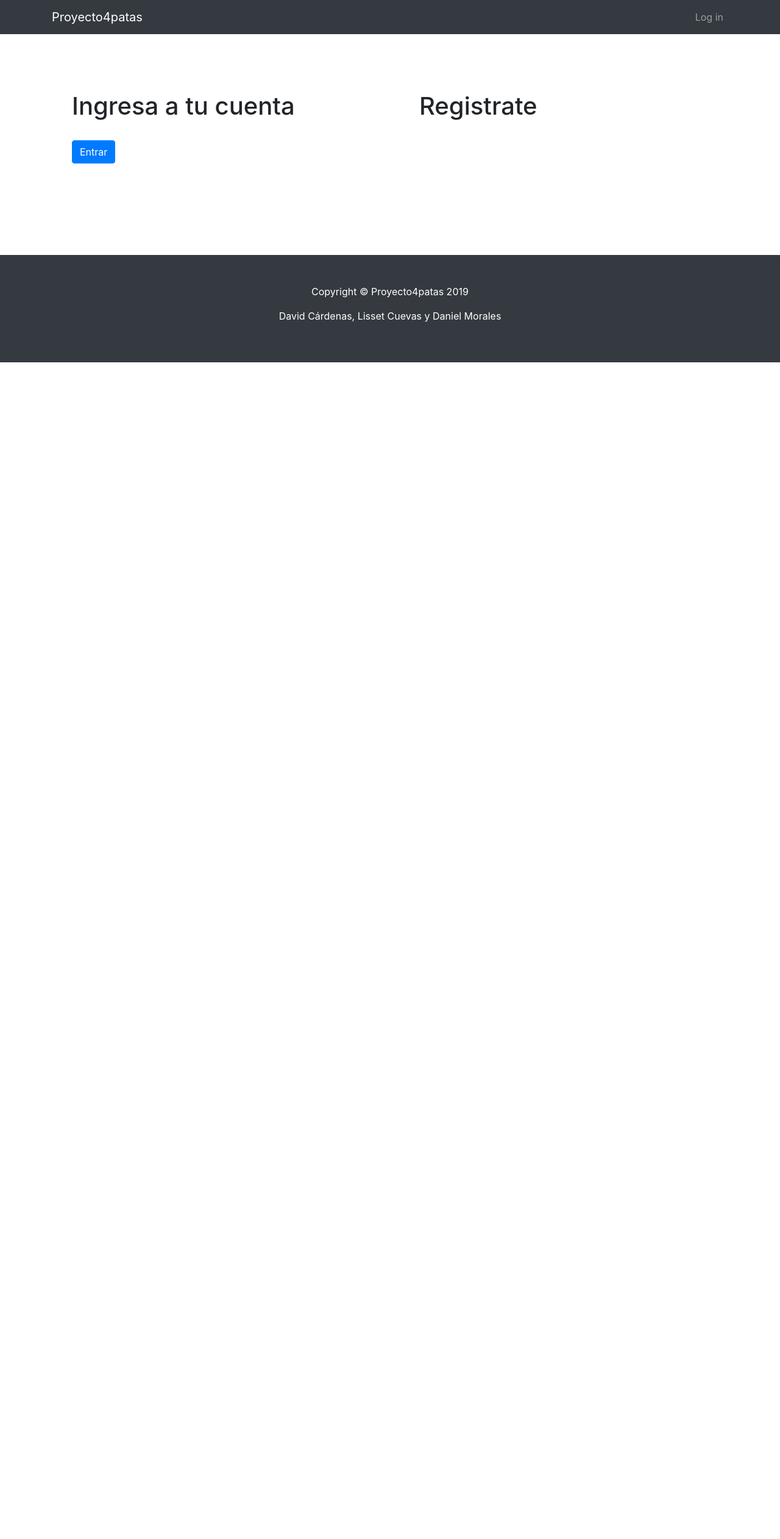
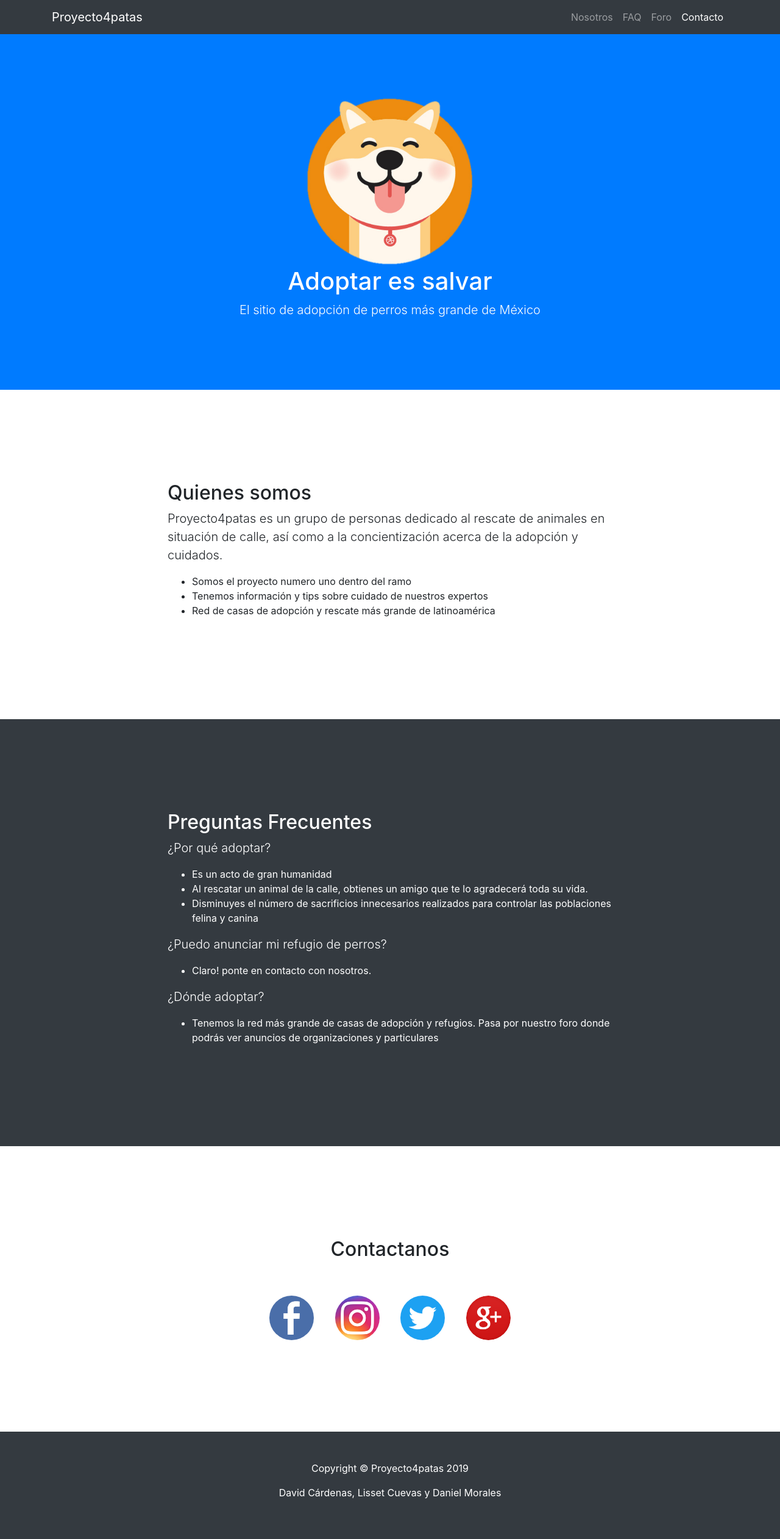
Before and after one commit to davidcardd1/proyecto-perros, a Django app: page /index/ in a window 1280 px wide. Shown: the whole page at 61% size. Before the commit the page ends 594 px from the top, so only its background shows below. Run offline with Django 3.2, Linux system fonts and the light colour scheme; parts of the project's set-up code (start-up, migrations or seed data) failed here and were passed over; some libraries are stand-ins or nearby versions.

Commit message:
Recover index

```diff
--- a/Proyecto4Patas/templates/index.html
+++ b/Proyecto4Patas/templates/index.html
@@ -1,75 +1,135 @@
-{% extends 'base.html' %}
+{% load static %}
+<!DOCTYPE html>
+<html lang="es">
 
-{% block head %}
-  <title>Login</title>
-{% endblock %}
+<head>
 
-{% block body %}
-<section>
-  <div class="container">
-    <div class="row">
+  <meta charset="utf-8">
+  <meta name="viewport" content="width=device-width, initial-scale=1, shrink-to-fit=no">
+  <meta name="description" content="">
+  <meta name="author" content="">
 
-      <div class="col px-5">
-        <h1>Ingresa a tu cuenta</h1><br>
-        <form method="POST">
-          {% csrf_token %}
-          {{ form.as_p }}
-          <button type="submit" class="btn btn-primary">Entrar</button>
-          <!--<div class="form-group">
-            <label for="exampleInputEmail1">Usuario</label>
-            <input type="email" class="form-control" id="exampleInputEmail1" aria-describedby="emailHelp" placeholder="Escribe email">
-            <small id="emailHelp" class="form-text text-muted">We'll never share your email with anyone else.</small>
-          </div>
-          <div class="form-group">
-            <label for="exampleInputPassword1">Contraseña</label>
-            <input type="password" class="form-control" id="exampleInputPassword1" placeholder="Crea un password">
-          </div>
-          <div class="form-group form-check">
-            <input type="checkbox" class="form-check-input" id="exampleCheck1">
-            <label class="form-check-label" for="exampleCheck1">Check me out</label>
-          </div>
+  <title>Proyecto 4 patas</title>
 
-          <button type="submit" class="btn btn-primary">Entrar</button>-->
-        </form>
+  <!-- Bootstrap core CSS -->
+  <link href="{% static 'vendor/bootstrap/css/bootstrap.min.css' %}" rel="stylesheet">
+  <link rel="shortcut icon" href="{% static 'img/logos5.png' %}">
+
+  <!-- Custom styles for this template -->
+  <link rel="stylesheet" href="{% static 'css/scrolling-nav.css' %}">
+
+</head>
+
+<body id="page-top">
+
+  <!-- Navigation -->
+  <nav class="navbar navbar-expand-lg navbar-dark bg-dark fixed-top" id="mainNav">
+    <div class="container">
+      <a class="navbar-brand js-scroll-trigger" href="#page-top">Proyecto4patas</a>
+      <button class="navbar-toggler" type="button" data-toggle="collapse" data-target="#navbarResponsive" aria-controls="navbarResponsive" aria-expanded="false" aria-label="Toggle navigation">
+        <span class="navbar-toggler-icon"></span>
+      </button>
+      <div class="collapse navbar-collapse" id="navbarResponsive">
+        <ul class="navbar-nav ml-auto">
+          <li class="nav-item">
+            <a class="nav-link js-scroll-trigger" href="#about">Nosotros</a>
+          </li>
+          <li class="nav-item">
+            <a class="nav-link js-scroll-trigger" href="#faq">FAQ</a>
+          </li>
+          <li class="nav-item">
+            <a class="nav-link js-scroll-trigger" href="/foro">Foro</a>
+          </li>
+          <li class="nav-item">
+            <a class="nav-link js-scroll-trigger" href="#contact">Contacto</a>
+          </li>
+        </ul>
       </div>
+    </div>
+  </nav>
 
-      <div class="col px-5">
-        <h1>Registrate</h1><br>
+  <header class="bg-primary text-white">
+    <div class="container text-center">
+        <img src="{% static 'img/logos5.png' %}" id="logo"/>
+      <h1>Adoptar es salvar</h1>
+      <p class="lead">El sitio de adopción de perros más grande de México</p>
+    </div>
+  </header>
 
-        <!--<form method="POST">
-          <div class="form-row">
-            <div class="form-group col-md-6">
-              <label for="inputEmail4">Email</label>
-              <input type="email" class="form-control" id="inputEmail4" placeholder="Email">
-            </div>
-            <div class="form-group col-md-6">
-              <label for="inputPassword4">Contraseña</label>
-              <input type="password" class="form-control" id="inputPassword4" placeholder="Password">
-            </div>
-          </div>
-          <div class="form-group">
-            <label for="inputName">Nombre</label>
-            <input type="text" class="form-control" id="inputName" placeholder="Juan">
-          </div>
-          <div class="form-group">
-            <label for="inputUsername">Usuario</label>
-            <input type="text" class="form-control" id="inputUsername" placeholder="juan123">
-          </div>
-          <div class="form-row">
-            <div class="form-group col-md-6">
-              <label for="inputCity">Ciudad</label>
-              <input type="text" class="form-control" id="inputCity">
-            </div>
-            <div class="form-group col-md-4">
-              <label for="inputState">Estado</label>
-              <input id="inputState" class="form-control">
-            </div>
-          </div>
-          <button type="submit" class="btn btn-primary">Registrarse</button>
-        </form>-->
+  <section id="about">
+    <div class="container">
+      <div class="row">
+        <div class="col-lg-8 mx-auto">
+          <h2>Quienes somos</h2>
+          <p class="lead">Proyecto4patas es un grupo de personas dedicado al rescate de animales en situación de calle, así como a la concientización acerca de la adopción y cuidados.</p>
+          <ul>
+            <li>Somos el proyecto numero uno dentro del ramo</li>
+            <li>Tenemos información y tips sobre cuidado de nuestros expertos</li>
+            <li>Red de casas de adopción y rescate más grande de latinoamérica</li>
+          </ul>
+        </div>
       </div>
+    </div>
+  </section>
 
+  <section id="faq" class="bg-dark text-white">
+    <div class="container">
+      <div class="row">
+        <div class="col-lg-8 mx-auto">
+          <h2>Preguntas Frecuentes</h2>
+          <p class="lead">¿Por qué adoptar?</p>
+          <ul>
+            <li>Es un acto de gran humanidad</li>
+            <li>Al rescatar un animal de la calle, obtienes un amigo que te lo agradecerá toda su vida.</li>
+            <li>Disminuyes el número de sacrificios innecesarios realizados para controlar las poblaciones felina y canina</li>
+          </ul>
+          <p class="lead">¿Puedo anunciar mi refugio de perros?</p>
+          <ul>
+            <li>Claro! ponte en contacto con nosotros.</li>
+          </ul>
+          <p class="lead"¿>¿Dónde adoptar?</p>
+          <ul>
+            <li>Tenemos la red más grande de casas de adopción y refugios. Pasa por nuestro foro donde podrás ver anuncios de organizaciones y particulares</li>
+          </ul>
+          <p class="lead"></p>
+        </div>
+      </div>
     </div>
-  </div>
-</section>
-{% endblock %}
+  </section>
+
+  <section id="contact">
+    <div class="container">
+      <div class="row">
+        <div class="col-lg-8 mx-auto text-center">
+          <h2>Contactanos</h2><br><br>
+          <a href="https://wwww.facebook.com"><img src="{% static 'img/icons/facebook-icon.png' %}" class="logoContacto"></a>
+          <a href="https://www.instagram.com"><img src="{% static 'img/icons/Instagram_icon.png' %}" class="logoContacto"></a>
+          <a href="https://www.twitter.com"><img src="{% static 'img/icons/Twitter_Logo_WhiteOnBlue.png' %}" class="logoContacto"></a>
+          <a href="https://www.google.com"><img src="{% static 'img/icons/Google-plus-circle-icon-png.png' %}" class="logoContacto"></a>
+        </div>
+      </div>
+    </div>
+  </section>
+
+  <!-- Footer -->
+  <footer class="py-5 bg-dark">
+    <div class="container">
+      <p class="m-0 text-center text-white">Copyright &copy; Proyecto4patas 2019</p>
+      <p class="m-3 text-center text-white"> David Cárdenas, Lisset Cuevas y Daniel Morales</p>
+    </div>
+    <!-- /.container -->
+  </footer>
+
+  <!-- Bootstrap core JavaScript -->
+  <script src="{% static 'vendor/jquery/jquery.min.js' %}"></script>
+  <script src="{% static 'vendor/bootstrap/js/bootstrap.bundle.min.js' %}"></script>
+
+  <!-- Plugin JavaScript -->
+  <script src="{% static 'vendor/jquery-easing/jquery.easing.min.js' %}"></script>
+
+  <!-- Custom JavaScript for this theme -->
+  <script src="{% static 'js/scrolling-nav.js' %}"></script>
+
+</body>
+
+</html>
```
